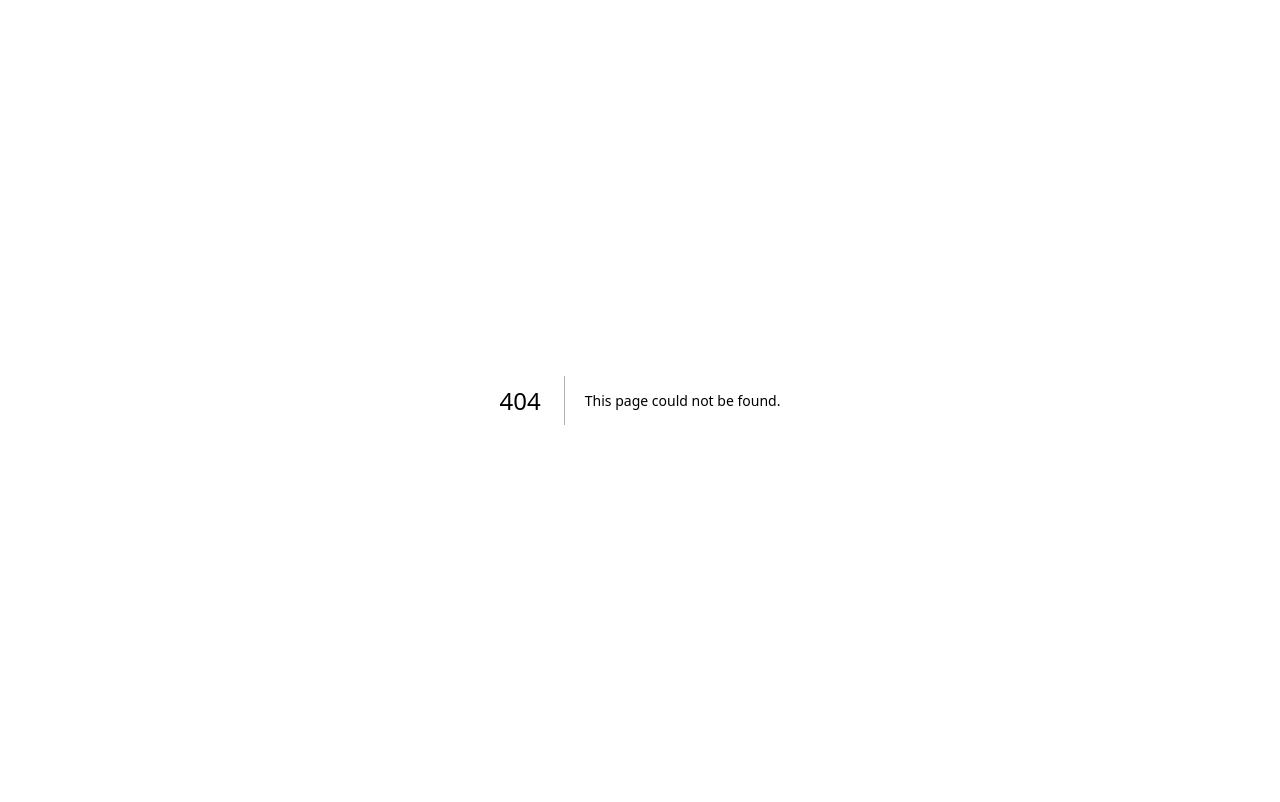
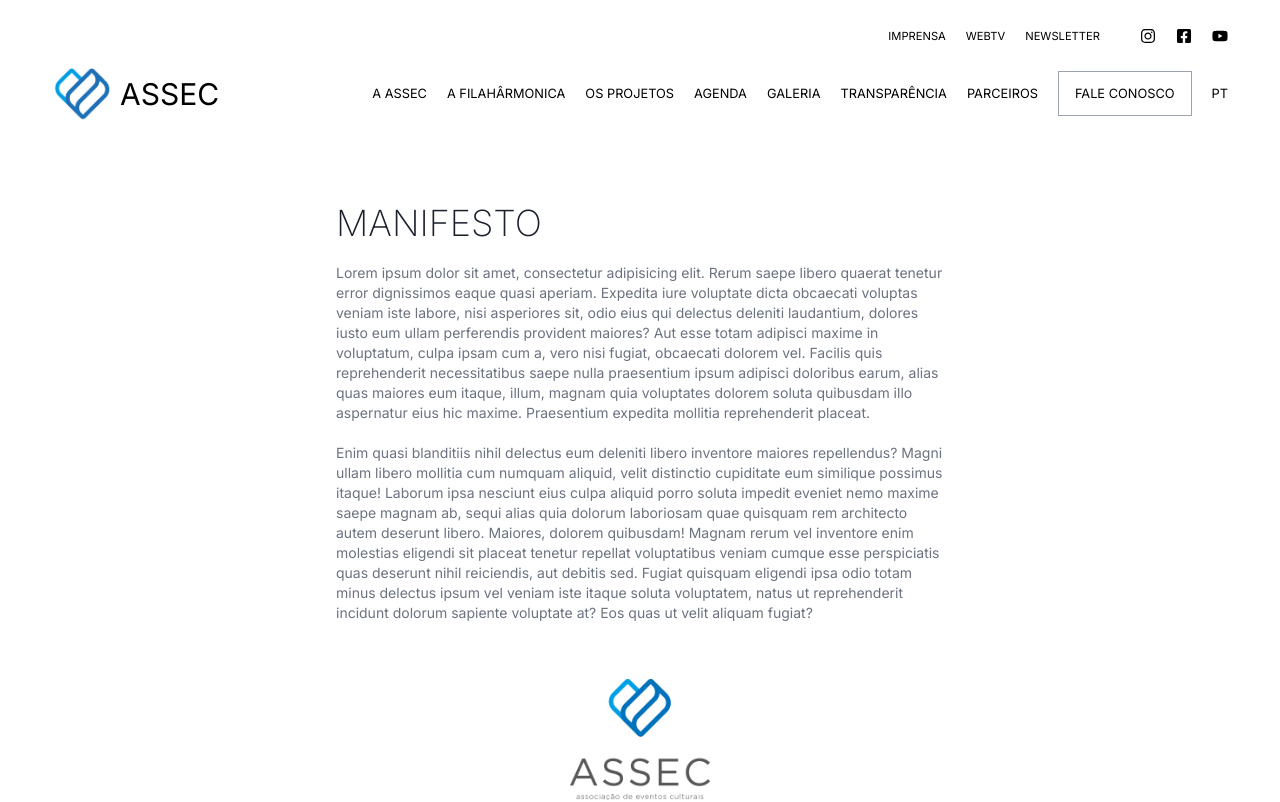
Before and after one commit to devMoisa/Assec-Sorocaba, a Next.js app: page /manifesto in a window 1280 px wide. Before the commit this address had no page. Shown: the top 802 px of the page. Built offline with nearby package versions, Linux system fonts and the light colour scheme.

Commit message:
feat: manifesto

```diff
--- /dev/null
+++ b/src/app/manifesto/page.tsx
@@ -0,0 +1,50 @@
+"use client";
+import { Footer } from "@/components/Footer";
+import "../../global.css";
+
+import { Navbar } from "@/components/Navbar";
+import { SessionAssec } from "@/components/SessionAssec";
+import Image from "next/image";
+
+export default function Manifesto() {
+  return (
+    <div className="flex flex-col">
+      <Navbar isCarousel={false} dark={true} />
+
+      <div className="container max-w-2xl mt-10 mb-20">
+        <h1 className="text-4xl font-extralight font-[var(--font-gotham)">
+          MANIFESTO
+        </h1>
+        <p className="mt-5 text-gray-500 text-sm whitespace-pre-line">
+          Lorem ipsum dolor sit amet, consectetur adipisicing elit. Rerum saepe
+          libero quaerat tenetur error dignissimos eaque quasi aperiam. Expedita
+          iure voluptate dicta obcaecati voluptas veniam iste labore, nisi
+          asperiores sit, odio eius qui delectus deleniti laudantium, dolores
+          iusto eum ullam perferendis provident maiores? Aut esse totam adipisci
+          maxime in voluptatum, culpa ipsam cum a, vero nisi fugiat, obcaecati
+          dolorem vel. Facilis quis reprehenderit necessitatibus saepe nulla
+          praesentium ipsum adipisci doloribus earum, alias quas maiores eum
+          itaque, illum, magnam quia voluptates dolorem soluta quibusdam illo
+          aspernatur eius hic maxime. Praesentium expedita mollitia
+          reprehenderit placeat. {"\n\n"}Enim quasi blanditiis nihil delectus
+          eum deleniti libero inventore maiores repellendus? Magni ullam libero
+          mollitia cum numquam aliquid, velit distinctio cupiditate eum
+          similique possimus itaque! Laborum ipsa nesciunt eius culpa aliquid
+          porro soluta impedit eveniet nemo maxime saepe magnam ab, sequi alias
+          quia dolorum laboriosam quae quisquam rem architecto autem deserunt
+          libero. Maiores, dolorem quibusdam! Magnam rerum vel inventore enim
+          molestias eligendi sit placeat tenetur repellat voluptatibus veniam
+          cumque esse perspiciatis quas deserunt nihil reiciendis, aut debitis
+          sed. Fugiat quisquam eligendi ipsa odio totam minus delectus ipsum vel
+          veniam iste itaque soluta voluptatem, natus ut reprehenderit incidunt
+          dolorum sapiente voluptate at? Eos quas ut velit aliquam fugiat?
+        </p>
+        <div className="flex justify-center mt-14 mb-10">
+          <Image height={140} width={140} src="/logo_footer.png" alt="ASSEC" />
+        </div>
+      </div>
+
+      <Footer />
+    </div>
+  );
+}
--- a/src/components/Navbar.tsx
+++ b/src/components/Navbar.tsx
@@ -22,7 +22,7 @@ const menuItems: MenuItem[] = [
     title: "A ASSEC",
     links: [
       { name: "TIMELINE", goTo: "a-assec" },
-      { name: "MANIFESTO", goTo: "#manifesto" },
+      { name: "MANIFESTO", goTo: "manifesto" },
     ],
   },
   {
```
